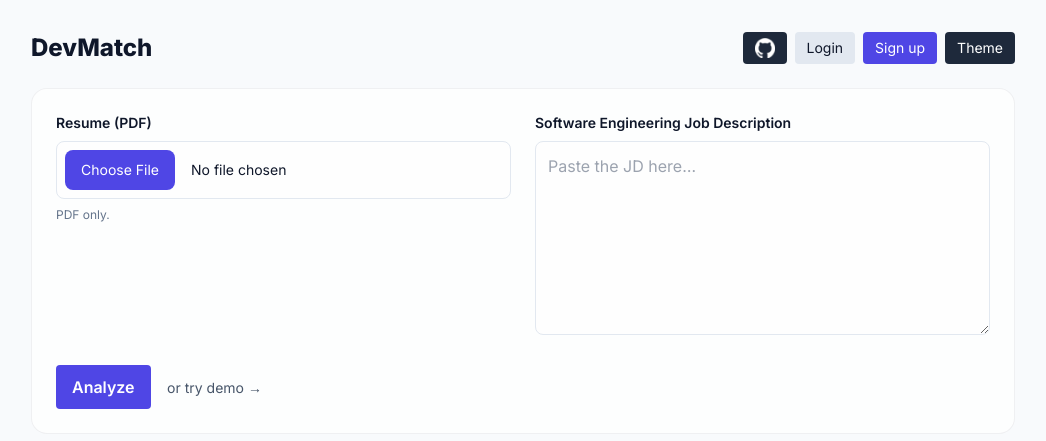
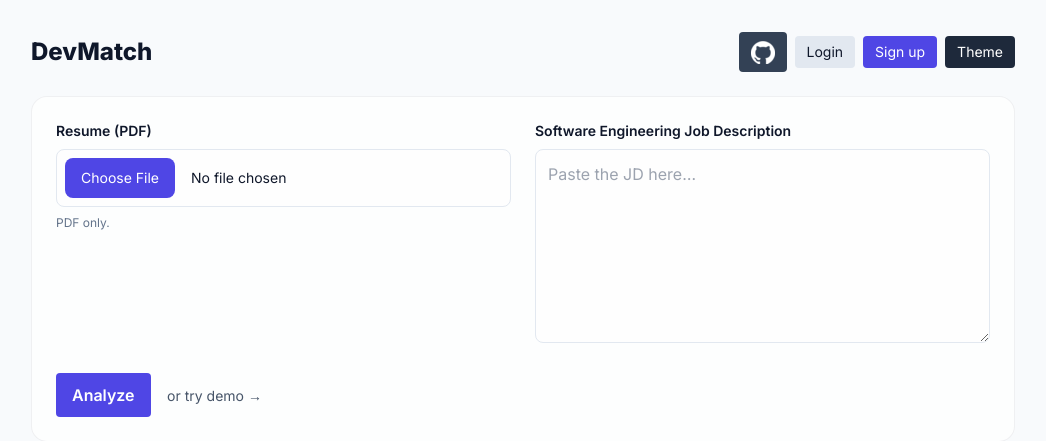
Before and after one commit to EgglezosHub/Resume-Analyzer-Job-Match, a FastAPI app: page /analyze in a window 1280 px wide. Shown: the top 441 px of the page, without its empty margins (117-1163 px from the left). Run offline with FastAPI, Linux system fonts and the light colour scheme; some libraries are stand-ins or nearby versions.

Commit message:
Fixed buttons

```diff
--- a/app/templates/index.html
+++ b/app/templates/index.html
@@ -46,9 +46,16 @@
             <a href="/dashboard" class="px-3 py-1.5 rounded bg-slate-200 text-slate-900 text-sm">Dashboard</a>
             <a href="/logout" class="px-3 py-1.5 rounded bg-slate-800 text-white text-sm">Logout</a>
           {% else %}
-            <a href="/login/github" class="px-3 py-1.5 rounded bg-slate-800 text-white text-sm"><img src="/images/logo.png" alt="GitHub" class="h-5 w-5" /></a>
-            <a href="/login/password" class="px-3 py-1.5 rounded bg-slate-200 text-slate-900 text-sm">Login</a>
-            <a href="/signup" class="px-3 py-1.5 rounded bg-indigo-600 text-white text-sm">Sign up</a>
+          <a href="/login/github"
+             class="inline-flex items-center justify-center rounded bg-slate-700 hover:bg-slate-600
+                    ring-1 ring-white/15 px-3 py-2"
+             title="Login with GitHub" aria-label="Login with GitHub">
+            <img src="/images/logo.png" alt="GitHub login"
+                 class="h-6 w-6 object-contain filter brightness-0 invert" />
+            <span class="sr-only">Login with GitHub</span>
+          </a>
+          <a href="/login/password" class="px-3 py-1.5 rounded bg-slate-200 text-slate-900 text-sm">Login</a>
+          <a href="/signup" class="px-3 py-1.5 rounded bg-indigo-600 text-white text-sm">Sign up</a>
           {% endif %}
 
           <button id="themeBtn" class="px-3 py-1.5 rounded bg-slate-800 text-white dark:bg-slate-100 dark:text-slate-900 text-sm">
--- a/app/templates/landing.html
+++ b/app/templates/landing.html
@@ -34,6 +34,7 @@
 
 
 
+
     <section class="mt-16 grid md:grid-cols-2 gap-10 items-center">
       <div>
         <h2 class="text-4xl font-extrabold leading-tight">Instant fit check for <span class="text-indigo-400">software roles</span>.</h2>
```
Also changed, not shown: app/templates/dashboard.html (+8 -1 lines).
